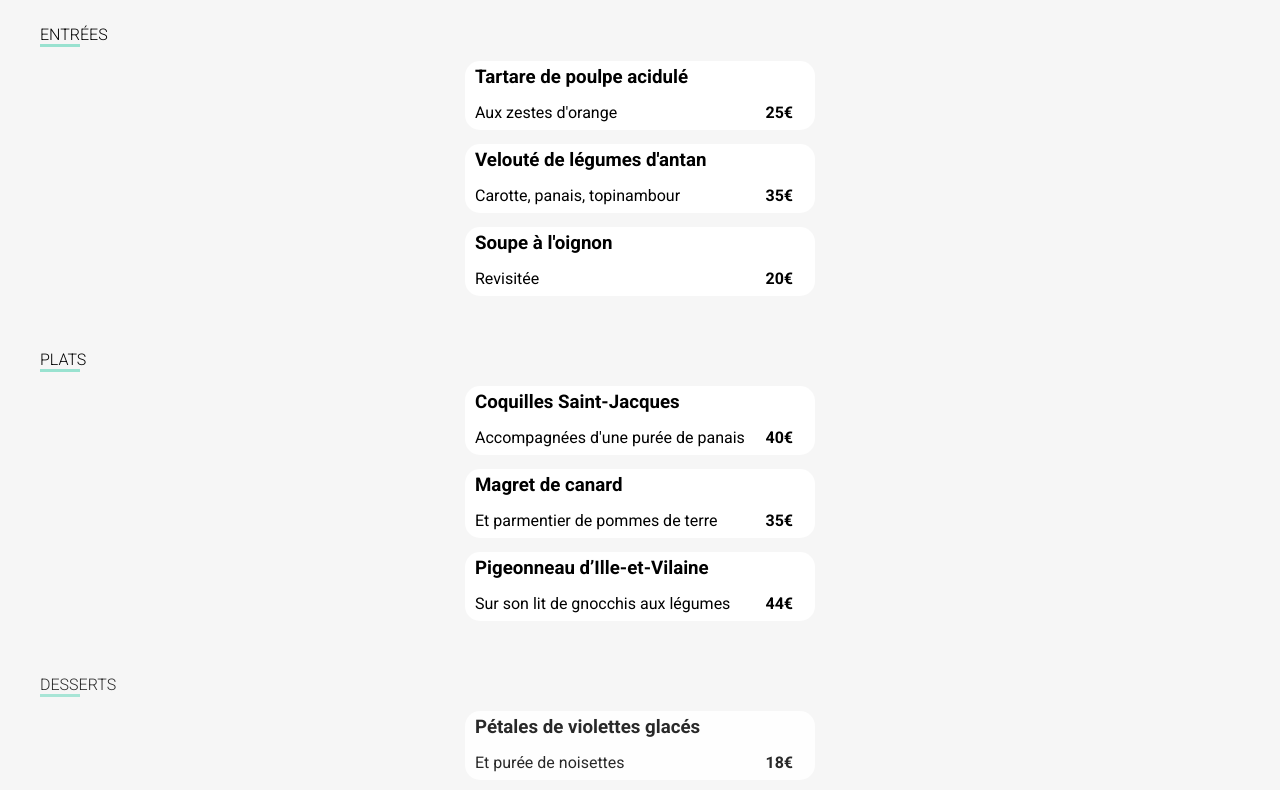
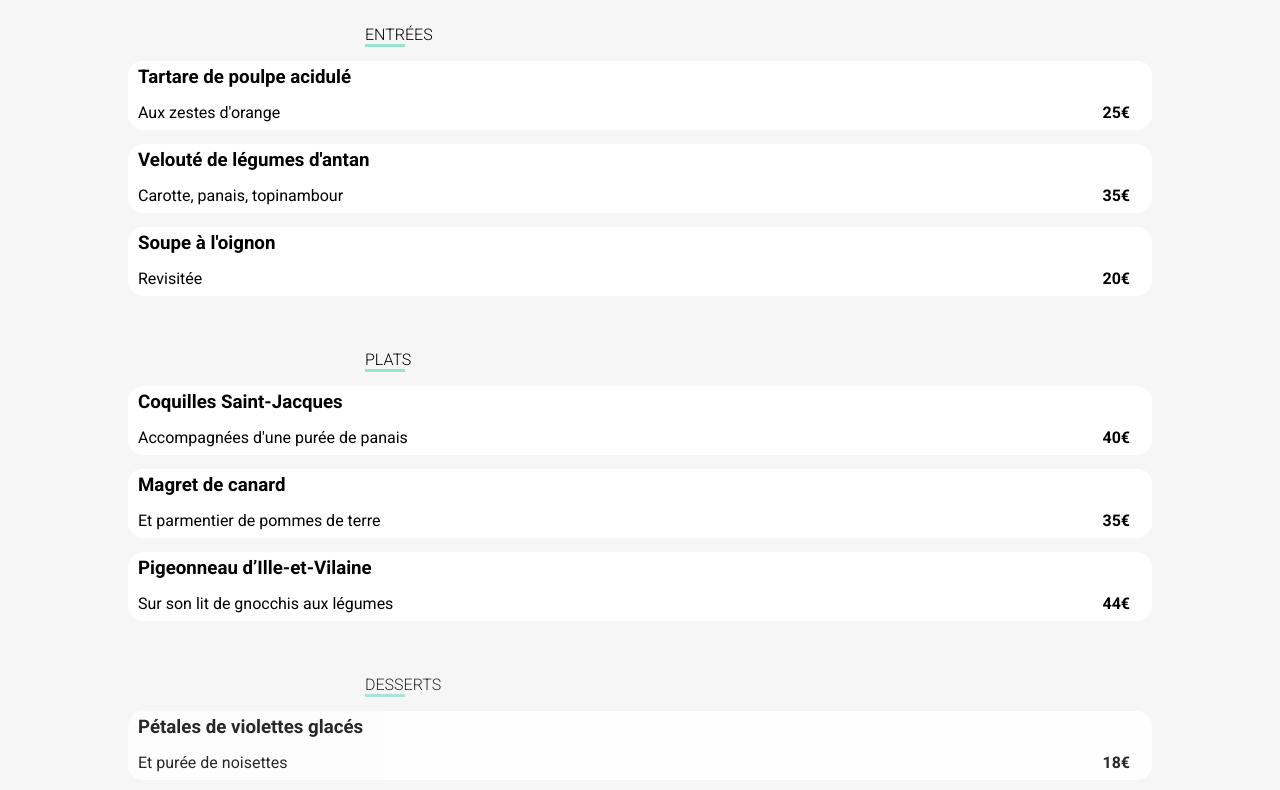
Before and after one commit to JulienTigoulet/JulienTigoulet_3_16122020, a website: page A-la-française.html in a window 1280 px wide. Shown: the part 369-1159 px from the top of the page. Drawn offline with Linux system fonts and the light colour scheme; a web font is replaced by a local one.

Commit message:
14/01 query

```diff
--- a/A-la-française.html
+++ b/A-la-française.html
@@ -3,8 +3,8 @@
     <head>
         <meta name="viewport" content="width=device-width, initial-scale=1.0">
         <meta charset="utf-8" />
+        <link rel="stylesheet" href="menu.css" />
         <link rel="stylesheet" href="css/style.css" />
-        <link rel="stylesheet" href="menu.css" />
         <link rel="stylesheet" href="fontawesome-free-5.15.1-web/css/all.css">
         <title>A la française</title>
     </head>
--- /dev/null
+++ b/css/menu.css
@@ -0,0 +1 @@
+@import "/sass/pages/_menu.scss";
--- a/sass/main.scss
+++ b/sass/main.scss
@@ -1,7 +1,5 @@
 @import"./base/police";
 @import"./utils/variables";
-
-
 .accueil-page{
     max-width: 1350px;
     margin: auto;
--- a/sass/utils/_breakpoint.scss
+++ b/sass/utils/_breakpoint.scss
@@ -1,3 +1,3 @@
 $laptopscreen:1200px;
-$tabletscreen:768px;
+$tabletscreen:765px;
 $phonescreen:576px;
--- a/sass/utils/_media.scss
+++ b/sass/utils/_media.scss
@@ -7,7 +7,7 @@
 }
 
 @mixin tablet{
-    @media (min-width:768px){
+    @media (min-width:760px){
         @content;
     }
 
--- a/sass/utils/_query.scss
+++ b/sass/utils/_query.scss
@@ -13,11 +13,30 @@
     .section-card-img_new{
         left:80px;
     }
+    .menu-header_titre-i{
+        bottom:35px;
+    }
+    .menu-header h1{
+        font-size:1.8rem;
+    }
+    .menu-header_logonav i{
+        margin-right:23px;
+    }
+    .menu-card--modifier{
+        max-width: 300px;
+
+    }
+    .menu-card--modifier:hover .menu-card_hover_box{
+        left: 250px;
+    }
 }
 @include tablet{
     .siteheader{
         width: 50%;
         position:absolute;
+    }
+    .menu-header_logonav{
+        max-width: 400px;
     }
     .nav{
         position: relative;
@@ -33,19 +52,38 @@
         display:flex;
         justify-content: center;
     }
+    .menu-card--modifier{
+        min-width: 500px;
+        width: 80%;
+    }
+    .menu-card--modifier:hover .menu-card_hover_box{
+        left: 450px;
+    }
     .section_flex{
         flex-direction:row;
         flex-wrap: wrap;
         justify-content: center;
         align-items: center;
+        max-width: 1000px;
     }
     .section-card{
-        padding: 10px;
+        margin: 10px;
     }
     .section{
         height: 750px;
-        max-width: 1000px;
+        margin-top:10px;
         display: flex;
+        flex-direction: column;
         justify-content: center;
+        align-items: center;
+
+    }
+    .section_h2{
+        margin-bottom: 50px;
+        padding: 0;
+    }
+    .menu-page h2{
+        position: relative;
+        left: 325px;
     }
 }
```
Also changed, not shown: css/style.css, 1 other file.
